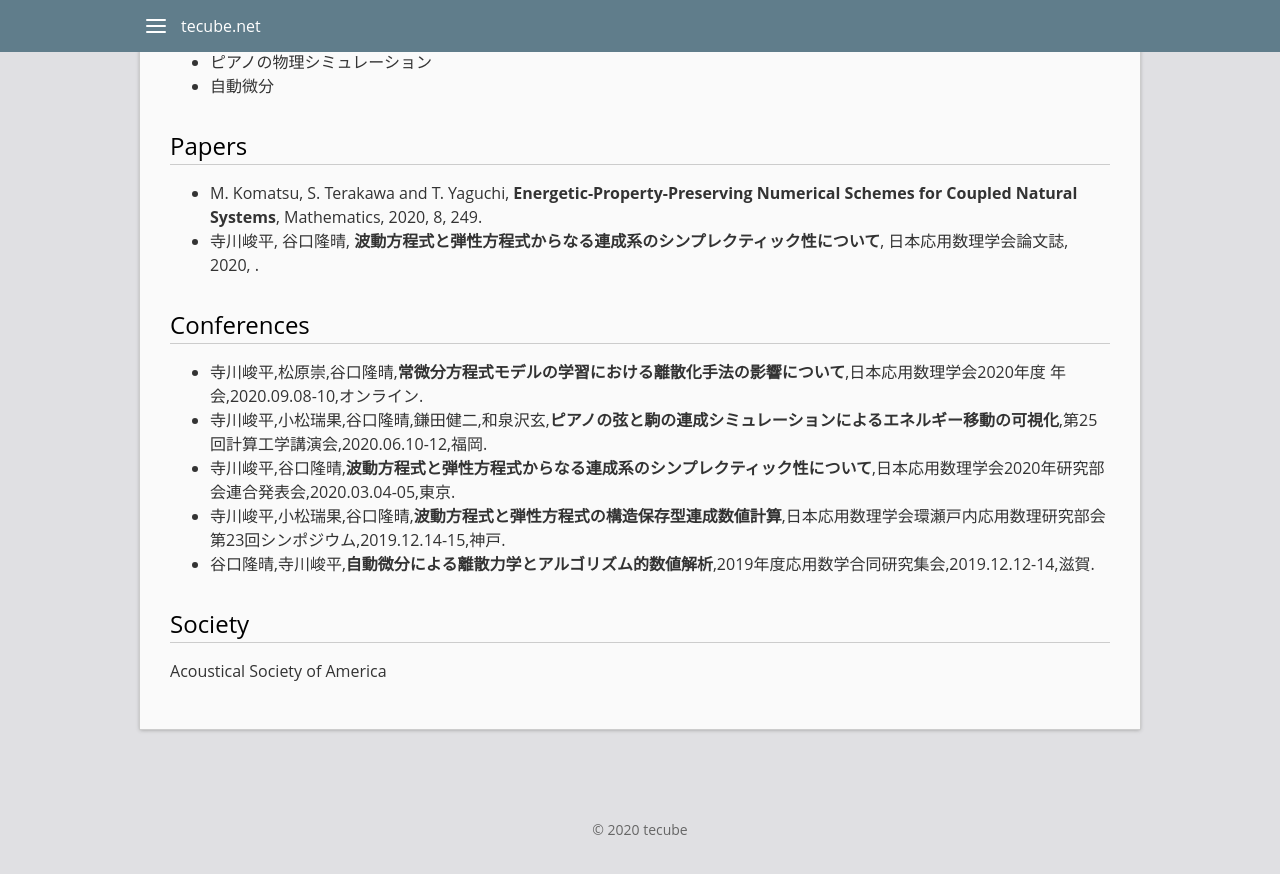
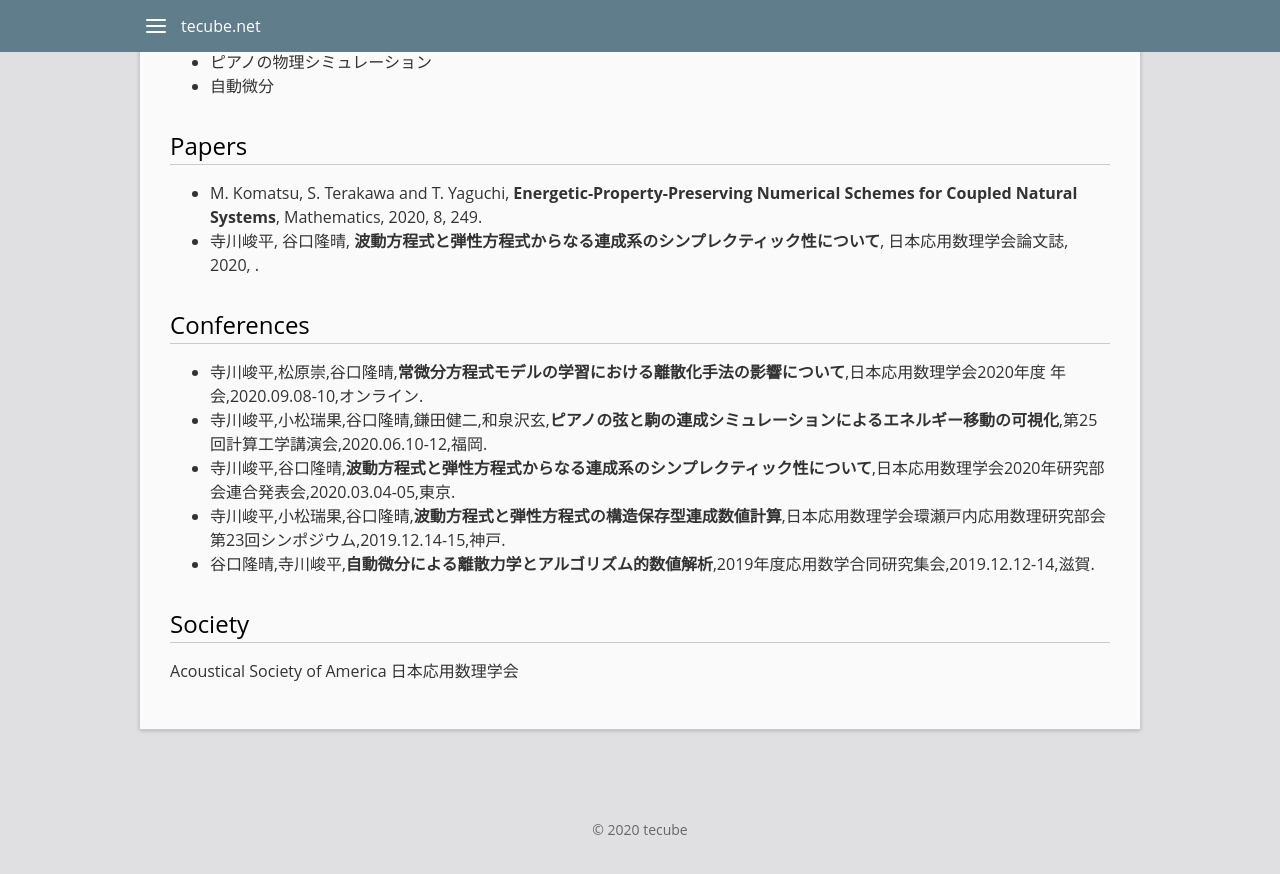
Before and after one commit to tecube/tecube.github.io, a Jekyll site: the page built from research.md, in a window 1280 px wide and 900 px high, scrolled down 642 px. Shown: the top 874 px of the window. Built offline with Jekyll 4.4.1, drawn with Linux system fonts in a browser that asks for light colours.

Commit message:
add society

```diff
--- a/research.md
+++ b/research.md
@@ -35,3 +35,4 @@ s-terakawa[at]stu.kobe-u.ac.jp
 
 # Society
 Acoustical Society of America
+日本応用数理学会
```
